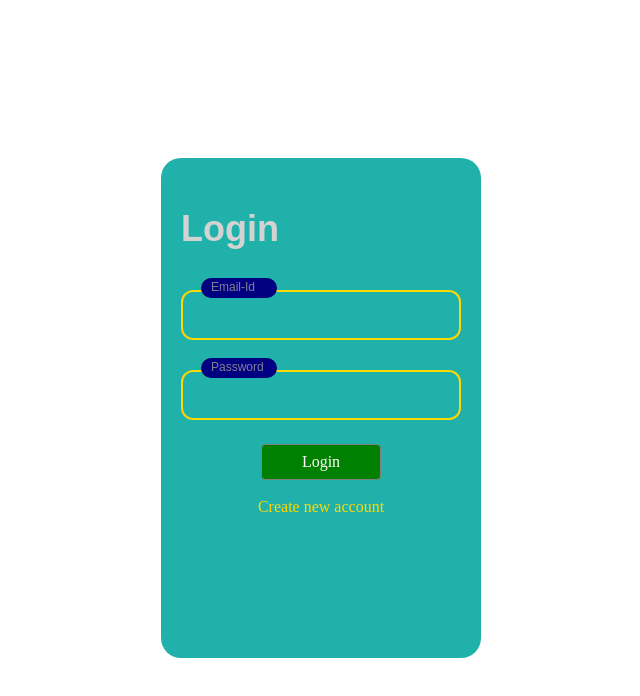
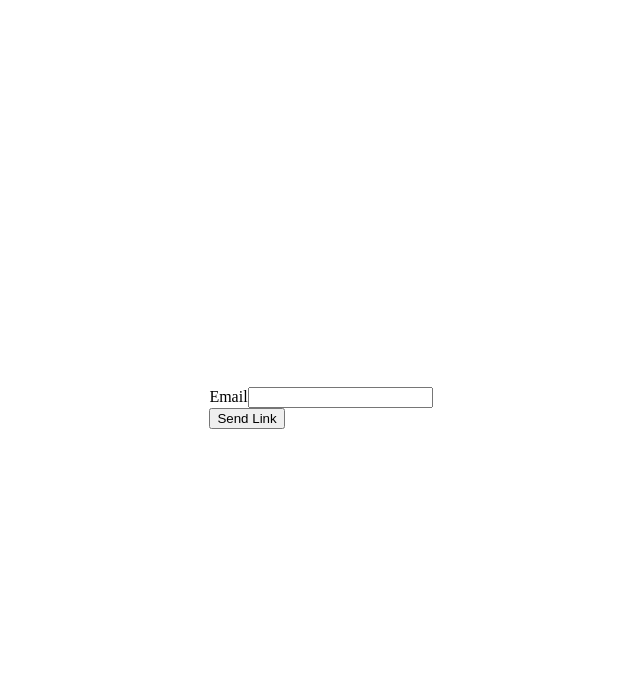
Before and after one commit to man9936/Expense-Tracker, a React (Create React App) app: page /forgetpassword in a window 1280 px wide. Before the commit this address led to /authform. Shown: the top 696 px of the page, without its empty margins (319-959 px from the left). Built offline with nearby package versions, Linux system fonts and the light colour scheme.

Commit message:
Forget Password

```diff
--- a/src/App.js
+++ b/src/App.js
@@ -1,5 +1,6 @@
 import React, { useContext } from "react";
 import { Route, Switch, Redirect } from "react-router-dom";
+import ForgetPassword from "./Pages/ForgetPassword";
 
 import AuthForm from "./Pages/AuthForm";
 import CompleteProfile from "./Pages/CompleteProfile";
@@ -20,6 +21,9 @@ export default function App() {
         <Route path="/home">
           <Headers />
         </Route>
+        <Route path="/forgetpassword" exact>
+          <ForgetPassword />
+        </Route>
 
         {isLoggedIn && (
           <Route path="/expense" exact>
--- a/src/Pages/AuthForm.js
+++ b/src/Pages/AuthForm.js
@@ -18,6 +18,10 @@ const AuthForm = () => {
 
   const switchAuthHandler = () => {
     setIsLogin((prevState) => !prevState);
+  };
+
+  const forgetPasswordHandler = () => {
+    history.replace("/forgetpassword");
   };
 
   const onSubmitHandler = (e) => {
@@ -146,6 +150,7 @@ const AuthForm = () => {
             {!isLoading && !isLogin && <button> Create Account</button>}
 
             {isLoading && !isLogin && <p>Sending request....</p>}
+
             <button
               type="button"
               className="toggle"
@@ -155,6 +160,21 @@ const AuthForm = () => {
             </button>
           </div>
         </form>
+        {isLogin && (
+          <button
+            style={{
+              backgroundColor: "transparent",
+              color: "purple",
+              margin: "0% 25%",
+              border: "none",
+              cursor: "pointer",
+            }}
+            className="btn"
+            onClick={forgetPasswordHandler}
+          >
+            <small> Forget Password?Click Here.</small>
+          </button>
+        )}
       </div>
     </section>
   );
--- a/src/Pages/CompleteProfile.js
+++ b/src/Pages/CompleteProfile.js
@@ -36,6 +36,7 @@ const CompleteProfile = () => {
         }
       })
       .then((data) => {
+        alert("Update Succesfull");
         console.log("Last Then", data);
       })
       .catch((err) => {
--- /dev/null
+++ b/src/Pages/ForgetPassword.js
@@ -0,0 +1,54 @@
+import React, { useRef } from "react";
+
+const ForgetPassword = () => {
+  let forgetPassInputRef = useRef();
+
+  const forgetPasswordHandler = (e) => {
+    e.preventDefault();
+
+    let emailInputRef = forgetPassInputRef.current.value;
+
+    fetch(
+      "https://identitytoolkit.googleapis.com/v1/accounts:sendOobCode?key=AIzaSyC6fDnhYOxjGbDuLGTyrDReR3nx4F7TUD0",
+      {
+        method: "POST",
+        body: JSON.stringify({
+          requestType: "PASSWORD_RESET",
+          email: emailInputRef,
+        }),
+        headers: {
+          "Content-Type": "application/json",
+        },
+      }
+    )
+      .then((resp) => {
+        if (resp.ok) {
+          alert("Password reset link send successfully....");
+          return resp.json();
+        } else {
+          resp.json().then((data) => {
+            console.log(data);
+          });
+        }
+      })
+      .then((data) => {
+        console.log(data);
+      })
+      .catch((err) => {
+        alert(err);
+      });
+  };
+  return (
+    <div>
+      <form onSubmit={forgetPasswordHandler}>
+        <div>
+          <label>Email</label>
+          <input type="text" ref={forgetPassInputRef} />
+        </div>
+        <button>Send Link</button>
+      </form>
+    </div>
+  );
+};
+
+export default ForgetPassword;
--- a/src/Store/Auth-Context.js
+++ b/src/Store/Auth-Context.js
@@ -16,7 +16,9 @@ export const AuthContextProvider = (props) => {
   };
 
   const logoutHandler = () => {
+    console.log("logout");
     setToken(null);
+    localStorage.clear();
   };
 
   const contextValue = {
```
